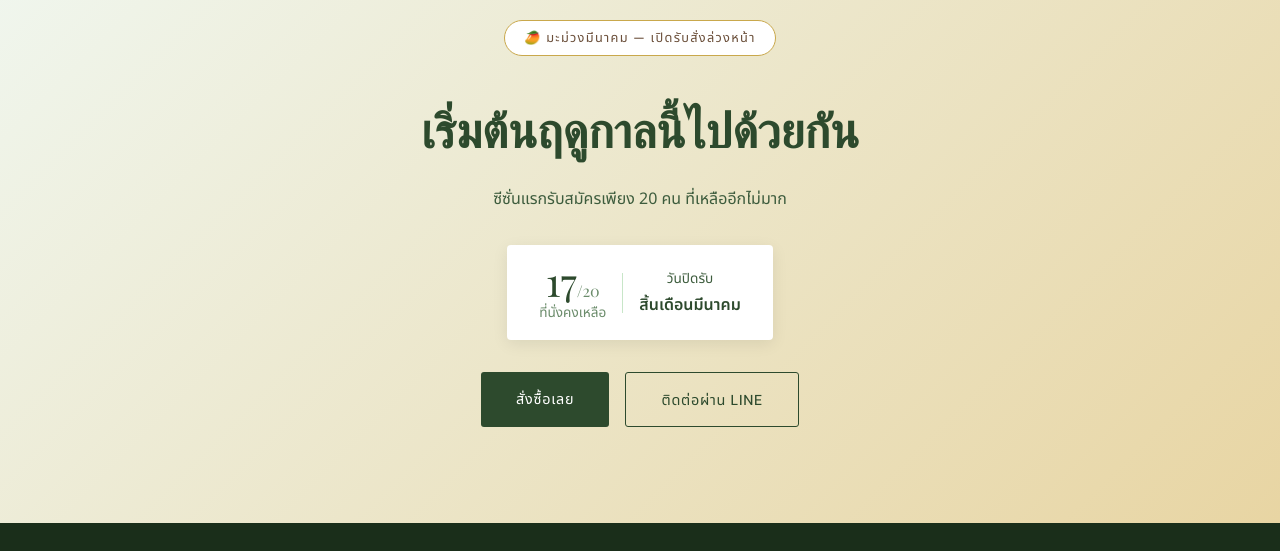
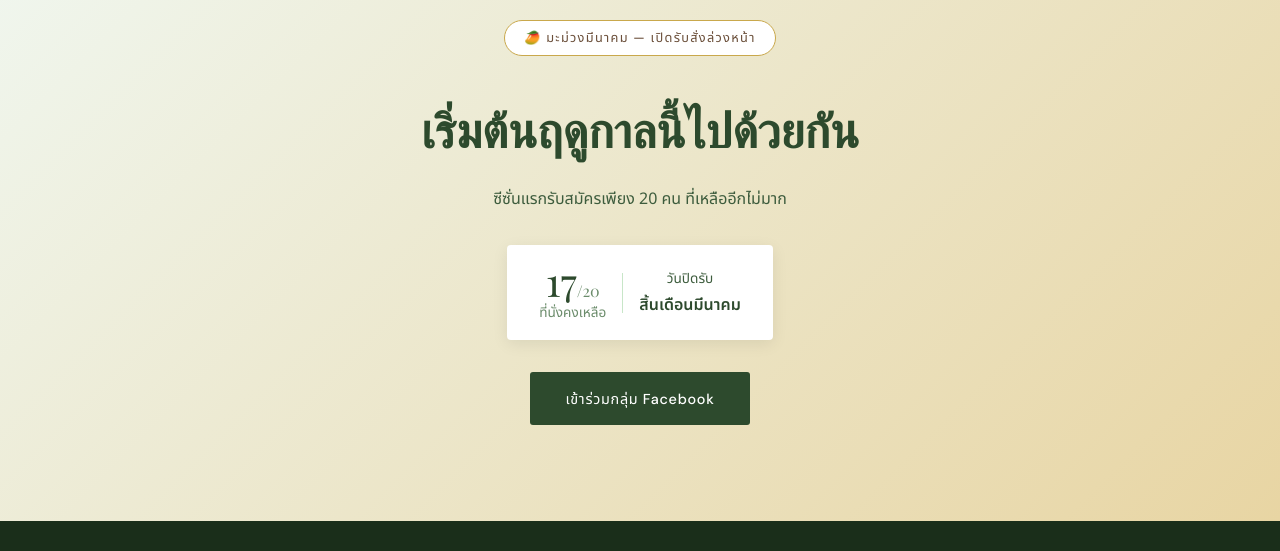
Before and after one commit to hirokazuse/suan-khrob-khrua, a website: page th/index.html in a window 1280 px wide. Shown: the part 4068-4619 px from the top of the page. Drawn offline with nearby package versions, Linux system fonts and the light colour scheme; a web font is replaced by a local one.

Commit message:
Fix: update Facebook URL and remove LINE in Thai version

```diff
--- a/th/index.html
+++ b/th/index.html
@@ -212,9 +212,9 @@
       <div style="font-size:1rem; font-weight:600; color:var(--green-deep);">สิ้นเดือนมีนาคม</div>
     </div>
   </div>
-  <div class="hero-cta">
-    <a href="https://www.facebook.com/Asiannetshopramani" target="_blank" class="btn-primary">สั่งซื้อเลย</a>
-    <a href="https://lin.ee/example" class="btn-secondary">ติดต่อผ่าน LINE</a>
+<div class="hero-cta">
+  <a href="https://www.facebook.com/ansramani" target="_blank" class="btn-primary">เข้าร่วมกลุ่ม Facebook</a>
+</div>
   </div>
 </div>
 
```
